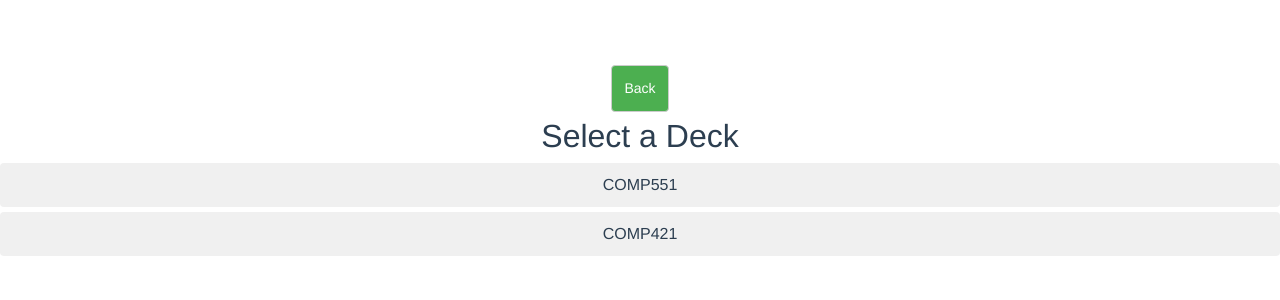
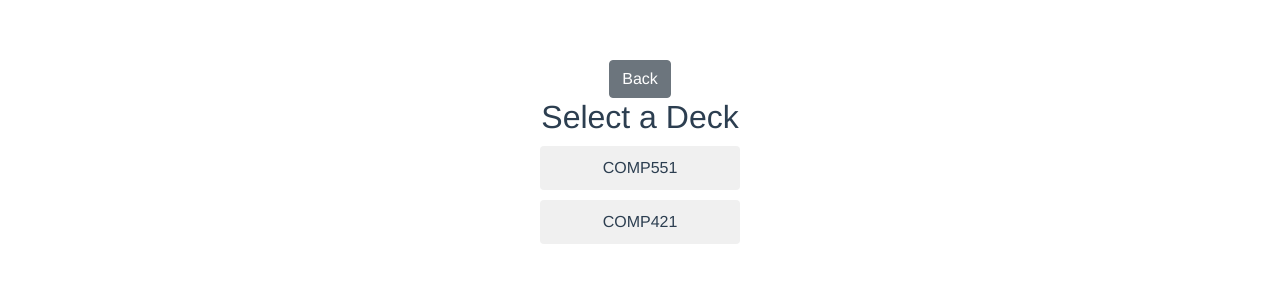
Before and after one commit to mattlitwiller/StudyBuddy, a Vue app: page /#/view-decks in a window 1280 px wide. Shown: the top 300 px of the page. Built offline with nearby package versions, Linux system fonts and the light colour scheme.

Commit message:
changed buttons to use bootstrap

```diff
--- a/src/components/ScheduleModal.vue
+++ b/src/components/ScheduleModal.vue
@@ -5,26 +5,26 @@
       <div class="schedule-options">
         <div class="day-checkboxes">
           <label v-for="day in daysOfWeek" :key="day" class="day-label">
-              <input type="checkbox" v-model="schedule.days[day]"> {{ day }}
+            <input class="pointer" type="checkbox" v-model="schedule.days[day]"> {{ day }}
           </label>
         </div>
 
         <div class="time-input">
           <label for="time">At what time?</label>
-            <input type="time" id="time" v-model="schedule.time" required>
+          <input class="pointer" type="time" id="time" v-model="schedule.time" required>
         </div>
 
         <div class="deck-selection">
           <label for="deck">For which deck?</label>
-            <select id="deck" v-model="schedule.deck" required>
+          <select class="pointer" id="deck" v-model="schedule.deck" required>
             <option value="" disabled>Select your deck</option>
             <option value="COMP551">COMP551</option>
             <option value="COMP421">COMP421</option>
           </select>
         </div>
       </div>
-        <button @click="confirmAction" :disabled="!isValid">{{ isEditMode ? 'Update' : 'Create' }}</button>
-        <button @click="closeModal">Cancel</button>
+      <button class="btn btn-primary" @click="confirmAction" :disabled="!isValid">{{ isEditMode ? 'Update' : 'Create' }}</button>
+      <button class="btn btn-danger" @click="closeModal">Cancel</button>
     </div>
   </div>
 </template>
@@ -119,10 +119,14 @@
   max-width: 900px;
   max-height: 900px;
   width: 100%;
-    box-shadow: 0 4px 8px 0 rgba(0,0,0,0.2);
+  box-shadow: 0 4px 8px 0 rgba(0, 0, 0, 0.2);
   display: flex;
   flex-direction: column;
   justify-content: center;
   overflow-y: auto;
 }
+
+.pointer {
+  cursor: pointer;
+}
 </style>
--- a/src/components/ViewDecks.vue
+++ b/src/components/ViewDecks.vue
@@ -1,6 +1,6 @@
 <template>
   <div>
-    <button class="back-button" @click="goBack">Back</button>
+    <button class="btn btn-secondary" @click="goBack">Back</button>
     <h2>Select a Deck</h2>
     <ul class="decks-list">
       <li v-for="deck in decks" :key="deck" @click="selectDeck(deck)">
@@ -11,7 +11,7 @@
     <div v-if="selectedDeck">
       <h3>Questions for {{ selectedDeck }}</h3>
       <!-- Quiz Button -->
-      <button class="quiz-button" @click="startQuiz">Quiz</button>
+      <button class="btn btn-primary" @click="startQuiz">Start Quiz</button>
 
       <!-- Quiz Component -->
       <quiz-page v-if="showQuiz" :selected-deck="selectedDeck"></quiz-page>
@@ -82,6 +82,7 @@ export default {
 .quiz-button:hover {
   background-color: #45a049;
 }
+
 .decks-list {
   list-style-type: none;
   padding: 0;
@@ -94,6 +95,9 @@ export default {
   padding: 10px;
   border-radius: 4px;
   transition: background-color 0.2s ease-in-out;
+  width: 200px;
+  margin: auto;
+  margin-top: 10px;
 }
 
 .decks-list li:hover {
@@ -116,32 +120,4 @@ export default {
 .question-title {
   font-weight: bold;
 }
-
-.back-button {
-  padding: 10px 20px;
-  background-color: #17de5d;
-  color: white;
-  border: none;
-  border-radius: 5px;
-  cursor: pointer;
-  font-size: 16px;
-  transition: background-color 0.3s;
-  margin-bottom: 20px;
-}
-.back-button {
-  padding: 12px 12px;
-  font-size: 20px;
-  width: auto;
-  background-color: #4CAF50;
-  color: white;
-  cursor: pointer;
-  margin: 5px 10px;
-  border: 1px solid #ccc;
-  border-radius: 4px;
-  width: auto;
-  font-size: 14px;
-}
-.back-button:hover {
-  background-color: #14df22;
-}
 </style>
--- a/src/components/createquestions.vue
+++ b/src/components/createquestions.vue
@@ -4,7 +4,7 @@
     <div>
       <div>
         <label for="deck">Select Deck:</label>
-        <select v-model="newQuestion.deck" id="deck" style="cursor: pointer;">
+        <select class="pointer" v-model="newQuestion.deck" id="deck">
           <option value="COMP551">COMP551</option>
           <option value="COMP421">COMP421</option>
         </select>
@@ -13,9 +13,8 @@
         <input v-model="newQuestion.text" placeholder="Enter Question" />
         <textarea v-model="newQuestion.answer" placeholder="Enter Answer"></textarea>
         <input v-model="newQuestion.hint" placeholder="Enter Hint" />
-        <button class="btn btn-primary" @click="addQuestion" :disabled="!newQuestion.text || !newQuestion.answer || !newQuestion.hint">
-          Add Question
-        </button>
+        <button class="btn btn-primary" @click="addQuestion"
+          :disabled="!newQuestion.text || !newQuestion.answer || !newQuestion.hint">Add Question</button>
       </div>
     </div>
     <div v-if="questions.length > 0">
@@ -190,4 +189,8 @@ h2 {
   text-decoration: none;
   cursor: pointer;
 }
+
+.pointer {
+  cursor: pointer;
+}
 </style>
--- a/src/components/viewprogress.vue
+++ b/src/components/viewprogress.vue
@@ -1,6 +1,6 @@
 <template>
   <div class="container">
-    <button class="back-button" @click="goBack">Back</button>
+    <button class="btn btn-secondary" @click="goBack">Back</button>
     <h1>My Progress</h1>
 
     <div class="progress-container">
@@ -70,6 +70,7 @@ h1 {
   height: 2px;
   background: #ccc;
 }
+
 .progress-item:not(:last-child):after {
   display: none;
 }
@@ -81,21 +82,4 @@ h1 {
 .progress-item {
   margin: 0 40px;
 }
-
-.back-button {
-  padding: 12px 12px;
-  font-size: 20px;
-  width: auto;
-  background-color: #4CAF50;
-  color: white;
-  cursor: pointer;
-  margin: 5px 10px;
-  border: 1px solid #ccc;
-  border-radius: 4px;
-  width: auto;
-  font-size: 14px;
-}
-.back-button:hover {
-  background-color: #14df22;
-}
 </style>
```
Lines whose indentation alone changed are shown as unchanged.
